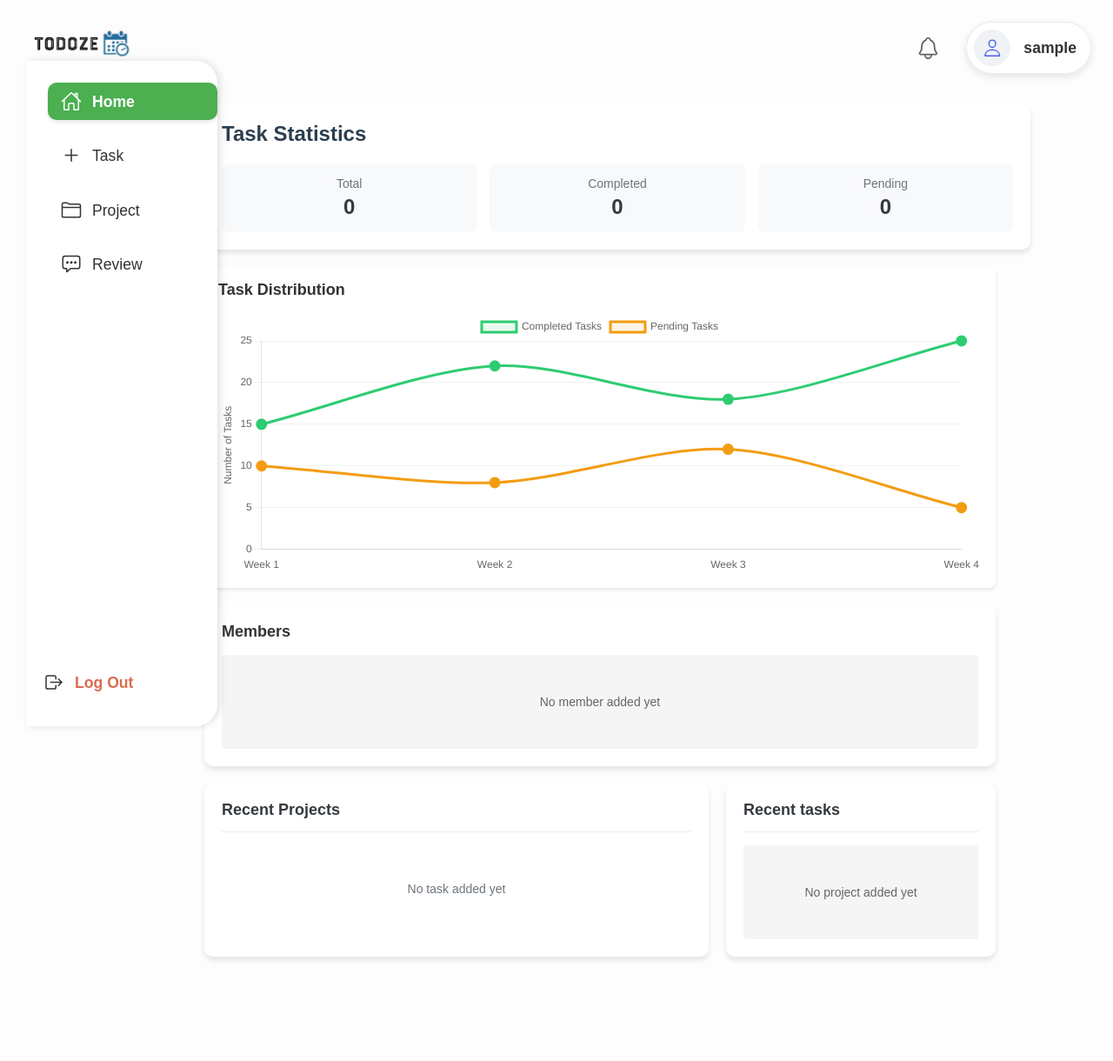
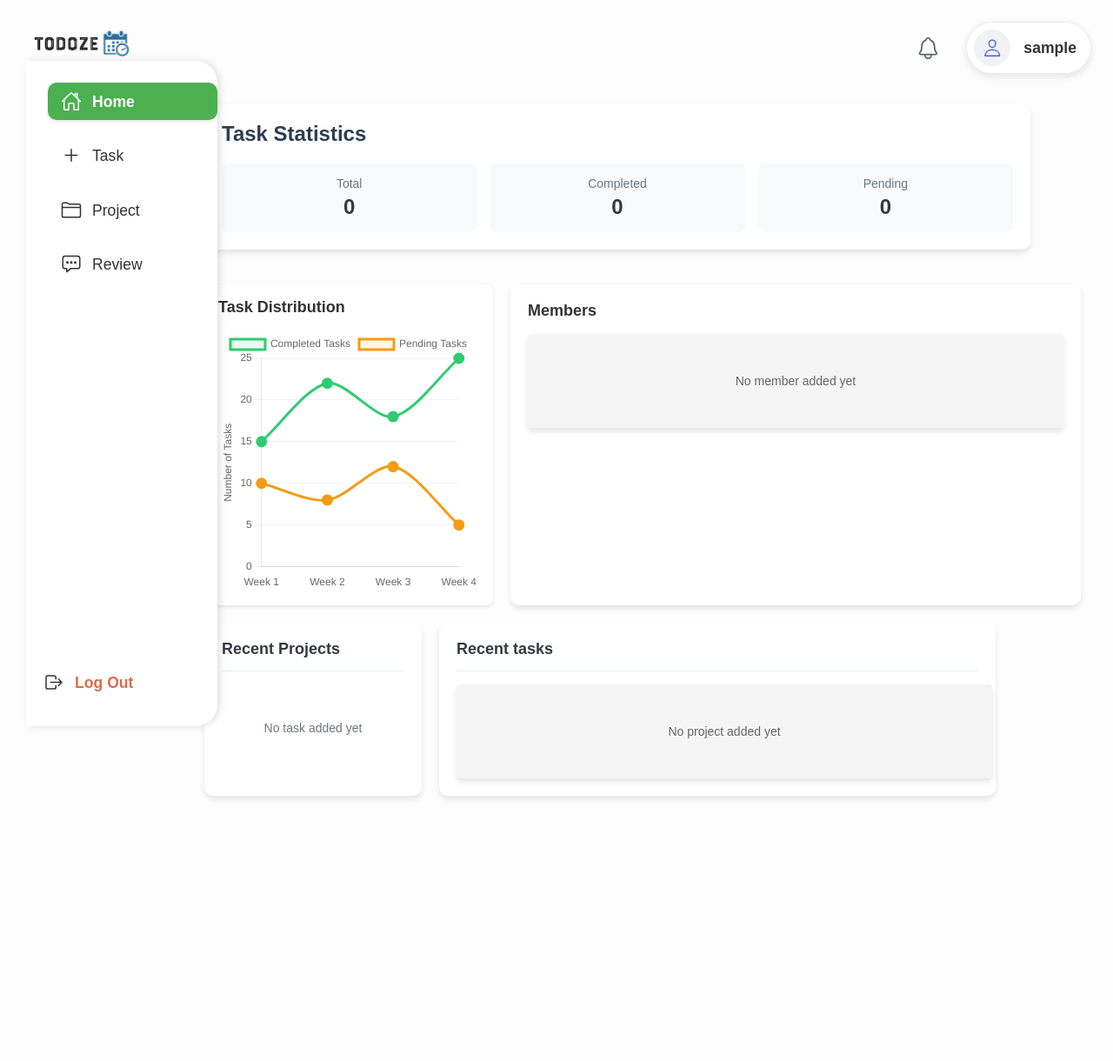
Before and after one commit to itsmecharu/ToDoze, a PHP site: page /dash.php in a window 1280 px wide. Shown: the whole page at 87% size. After the commit the page ends 919 px from the top, so only its background shows below. Run offline with PHP 8.4, Linux system fonts and the light colour scheme; the visitor is signed in with stand-in values (Sample User, id 1); data that the repository does not hold is empty; some libraries are stand-ins or nearby versions.

Commit message:
updating dash

```diff
--- a/dash.php
+++ b/dash.php
@@ -236,7 +236,7 @@ $conn->close();
   </div>
   <style>
   /* Bottom Row Layout */
-  .bottom-row {
+  .bottom-row , .top-row{
     display: flex;
     gap: 20px;
     width: 100%;
@@ -244,7 +244,7 @@ $conn->close();
   }
 
   /* Task Card Section */
-  .task-card {
+  .task-card , .chart-card {
     background-color: #ffffff;
     border-radius: 10px;
     box-shadow: 0 4px 6px rgba(0, 0, 0, 0.1);
@@ -254,7 +254,7 @@ $conn->close();
   }
 
   /* Project Section */
-  .project-section {
+  .project-section , .member{
     background-color: #ffffff;
     border-radius: 10px;
     box-shadow: 0 4px 6px rgba(0, 0, 0, 0.1);
```
